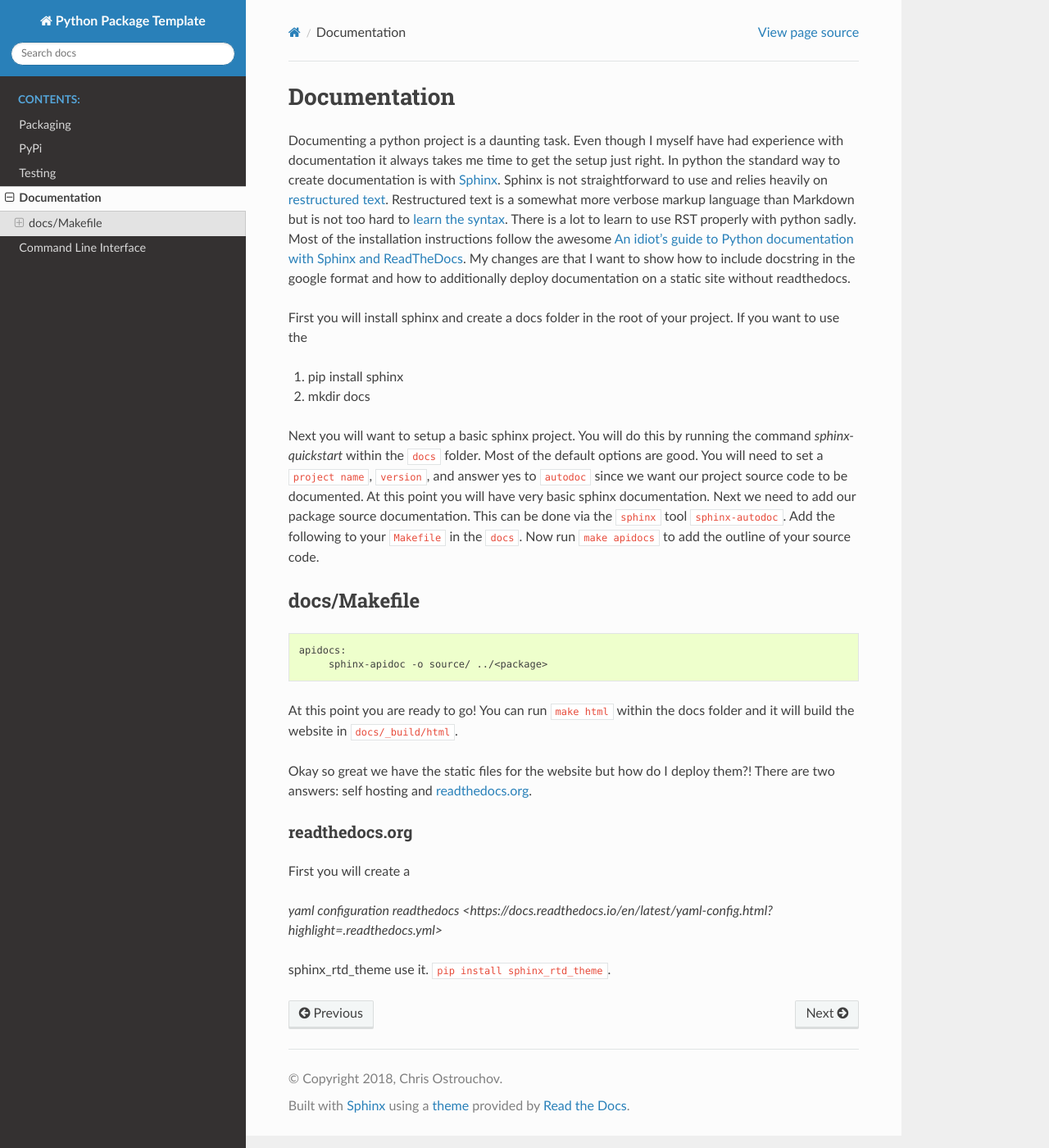
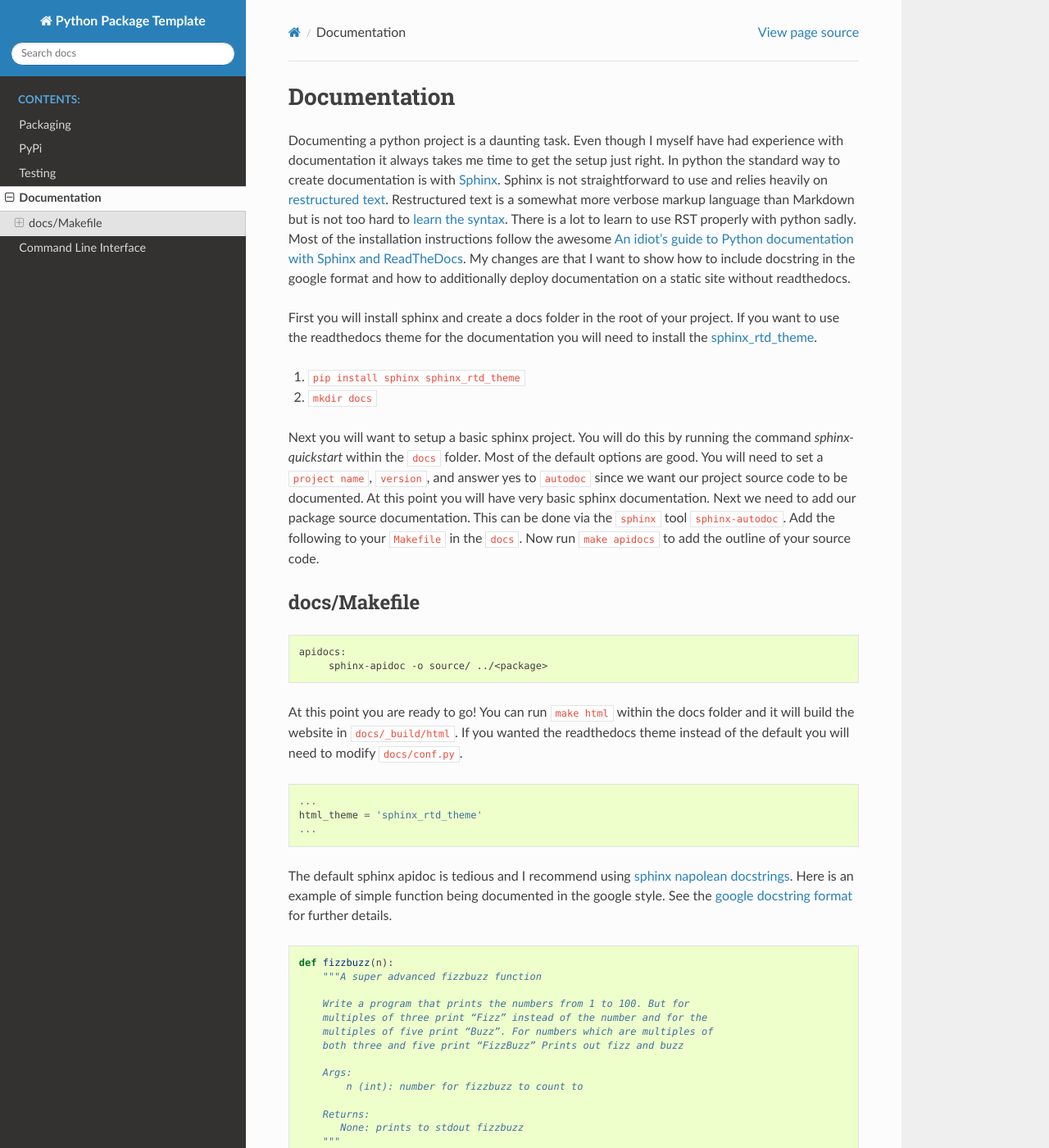
Before and after one commit to dazza-codes/aio-aws, a Sphinx documentation site: the page built from docs/documentation.rst, in a window 1280 px wide and 1400 px high. Shown: the whole window at 82% size. Built offline with Sphinx 7.4.7 and the Read the Docs theme 2.0.0, drawn with Linux system fonts in a browser that asks for light colours; some of the changed text lies outside the part shown.

Commit message:
Adding google docstring info.

```diff
--- a/docs/documentation.rst
+++ b/docs/documentation.rst
@@ -20,10 +20,12 @@ format and how to additionally deploy documentation on a static site
 without readthedocs.
 
 First you will install sphinx and create a docs folder in the root of
-your project. If you want to use the
+your project. If you want to use the readthedocs theme for the
+documentation you will need to install the `sphinx_rtd_theme
+<https://github.com/rtfd/sphinx_rtd_theme>`_.
 
-1. pip install sphinx
-2. mkdir docs
+1. ``pip install sphinx sphinx_rtd_theme``
+2. ``mkdir docs``
 
 Next you will want to setup a basic sphinx project. You will do this
 by running the command `sphinx-quickstart` within the ``docs`` folder.
@@ -46,7 +48,51 @@ docs/Makefile
 	sphinx-apidoc -o source/ ../<package>
 
 At this point you are ready to go! You can run ``make html`` within
-the docs folder and it will build the website in ``docs/_build/html``.
+the docs folder and it will build the website in
+``docs/_build/html``. If you wanted the readthedocs theme instead of the default you will need to modify ``docs/conf.py``.
+
+.. code-block:: python
+
+   ...
+   html_theme = 'sphinx_rtd_theme'
+   ...
+
+The default sphinx apidoc is tedious and I recommend using `sphinx
+napolean docstrings
+<http://www.sphinx-doc.org/en/stable/ext/napoleon.html>`_. Here is an
+example of simple function being documented in the google style. See
+the `google docstring format
+<https://google.github.io/styleguide/pyguide.html?showone=Comments#Comments>`_
+for further details.
+
+.. code-block:: python
+
+   def fizzbuzz(n):
+       """A super advanced fizzbuzz function
+
+       Write a program that prints the numbers from 1 to 100. But for
+       multiples of three print “Fizz” instead of the number and for the
+       multiples of five print “Buzz”. For numbers which are multiples of
+       both three and five print “FizzBuzz” Prints out fizz and buzz
+
+       Args:
+           n (int): number for fizzbuzz to count to
+
+       Returns:
+          None: prints to stdout fizzbuzz
+       """
+       def _fizzbuzz(i):
+           if i % 3 == 0 and i % 5 == 0:
+               return 'FizzBuzz'
+           elif i % 3 == 0:
+               return 'Fizz'
+           elif i % 5 == 0:
+               return 'Buzz'
+           else:
+               return str(i)
+       print("\n".join(_fizzbuzz(i+1) for i in range(n)))
+
+
 
 Okay so great we have the static files for the website but how do I
 deploy them?! There are two answers: self hosting and `readthedocs.org
```
Also changed, not shown: 1 other file.
